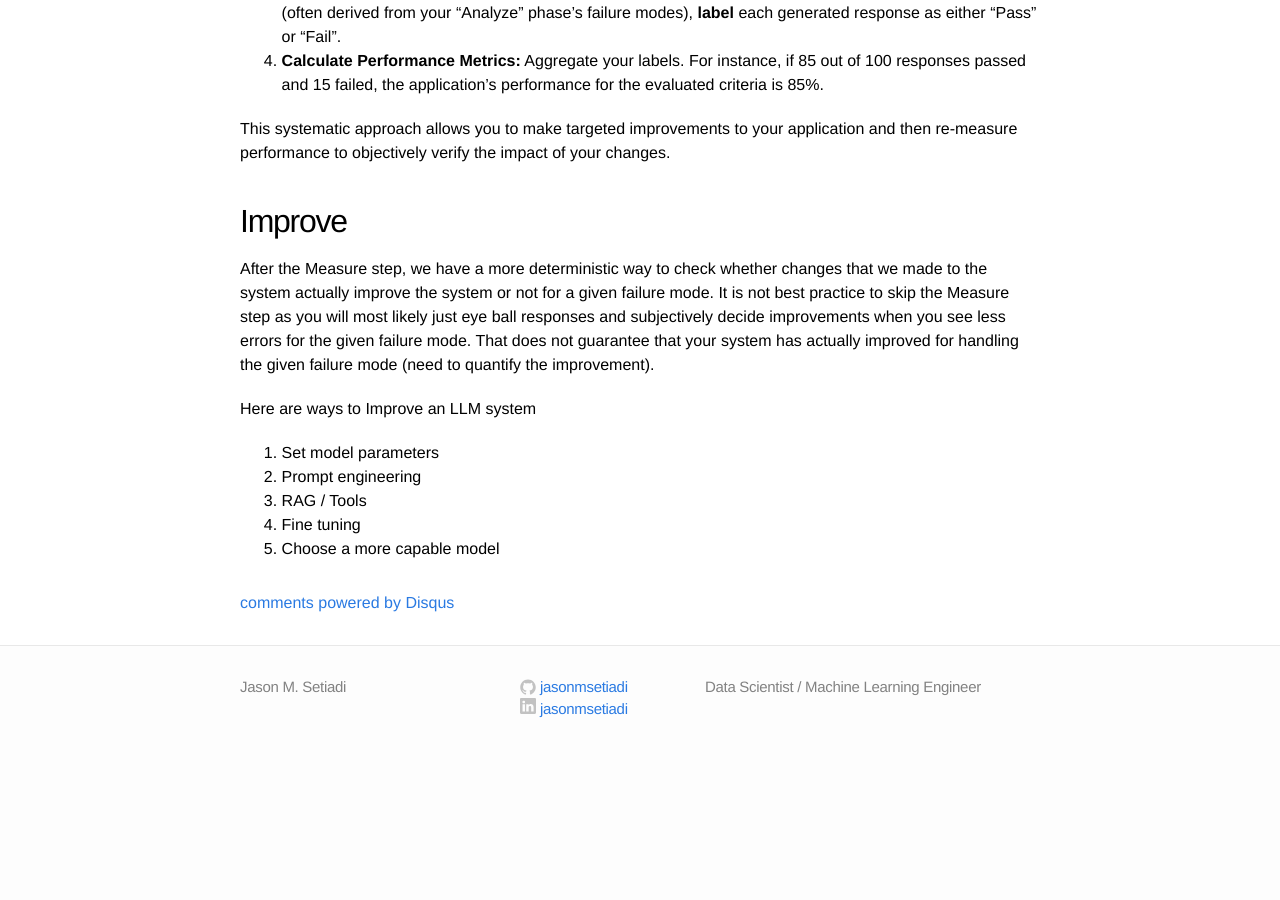
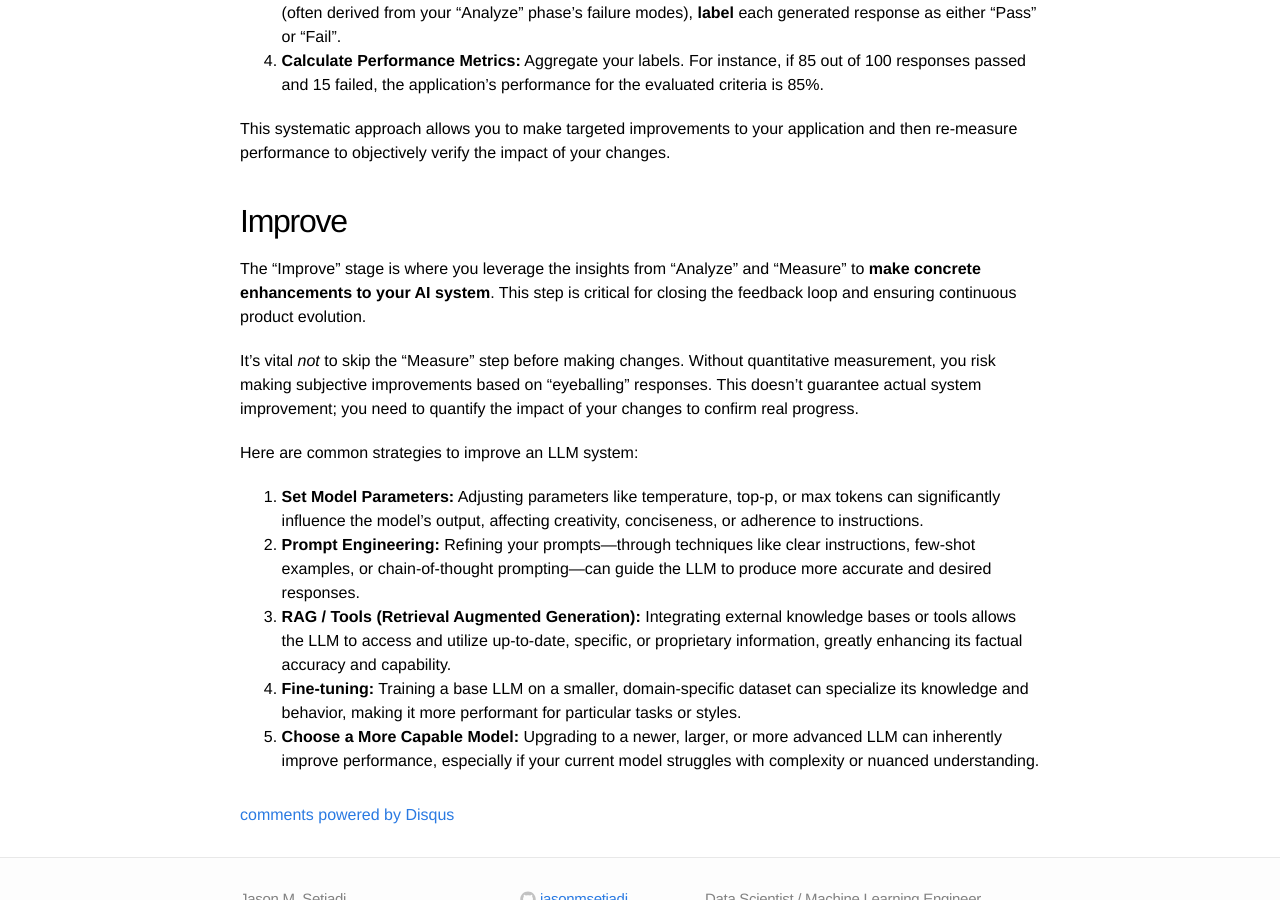
Before and after one commit to jasonmsetiadi/jasonmsetiadi.github.io, a Jekyll site: the page built from _posts/2025-06-08-llm-evals.markdown, in a window 1280 px wide and 900 px high, scrolled down 1661 px. Built offline with Jekyll 4.4.1, drawn with Linux system fonts in a browser that asks for light colours; comment, search, counter and statistics services are not loaded; before the commit the page ends 2427 px from its top, so only the background shows below that.

Commit message:
Update 2025-06-08-llm-evals.markdown

```diff
--- a/_posts/2025-06-08-llm-evals.markdown
+++ b/_posts/2025-06-08-llm-evals.markdown
@@ -56,13 +56,14 @@ This systematic approach allows you to make targeted improvements to your applic
 
 
 ## Improve
+The "Improve" stage is where you leverage the insights from "Analyze" and "Measure" to **make concrete enhancements to your AI system**. This step is critical for closing the feedback loop and ensuring continuous product evolution.
 
-After the Measure step, we have a more deterministic way to check whether changes that we made to the system actually improve the system or not for a given failure mode. It is not best practice to skip the Measure step as you will most likely just eye ball responses and subjectively decide improvements when you see less errors for the given failure mode. That does not guarantee that your system has actually improved for handling the given failure mode (need to quantify the improvement).
+It's vital *not* to skip the "Measure" step before making changes. Without quantitative measurement, you risk making subjective improvements based on "eyeballing" responses. This doesn't guarantee actual system improvement; you need to quantify the impact of your changes to confirm real progress.
 
-Here are ways to Improve an LLM system
+Here are common strategies to improve an LLM system:
 
-1. Set model parameters
-2. Prompt engineering
-3. RAG / Tools
-4. Fine tuning
-5. Choose a more capable model
+1.  **Set Model Parameters:** Adjusting parameters like temperature, top-p, or max tokens can significantly influence the model's output, affecting creativity, conciseness, or adherence to instructions.
+2.  **Prompt Engineering:** Refining your prompts—through techniques like clear instructions, few-shot examples, or chain-of-thought prompting—can guide the LLM to produce more accurate and desired responses.
+3.  **RAG / Tools (Retrieval Augmented Generation):** Integrating external knowledge bases or tools allows the LLM to access and utilize up-to-date, specific, or proprietary information, greatly enhancing its factual accuracy and capability.
+4.  **Fine-tuning:** Training a base LLM on a smaller, domain-specific dataset can specialize its knowledge and behavior, making it more performant for particular tasks or styles.
+5.  **Choose a More Capable Model:** Upgrading to a newer, larger, or more advanced LLM can inherently improve performance, especially if your current model struggles with complexity or nuanced understanding.
```
